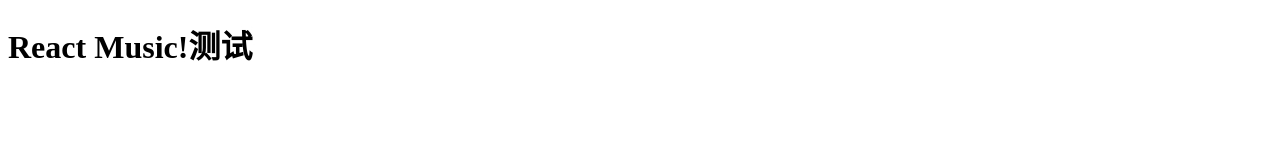
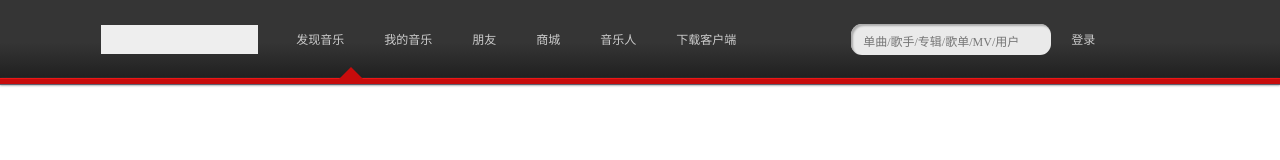
Before and after one commit to kooriko/reactmusic, a React app: page / in a window 1280 px wide. Built offline with nearby package versions, Linux system fonts and the light colour scheme.

Commit message:
写了不完整的 header

```diff
--- /dev/null
+++ b/src/css/header.css
@@ -0,0 +1,104 @@
+.g-header{
+	display: flex;
+	justify-content: center;
+	align-items: center;
+	flex-wrap: wrap;
+	background: linear-gradient(to bottom, #353535 50%, #1C1C1C);
+	font: 12px '微软雅黑';
+	color: #CCC;
+}
+.g-headLeft{
+	display: flex;
+	justify-content: center;
+	align-items: center;
+}
+.g-headLeft .u-home{
+	width: 157px;
+	height: 29px;
+	margin-right: 18px;
+	background: #EEE;
+}
+.g-headLeft .m-navigator{
+	display: flex;
+}
+.g-headLeft .m-navigator li{
+	position: relative;
+	padding: 30px 20px;
+}
+.g-headLeft .m-navigator li:hover{
+	background: linear-gradient(to bottom, #3D3D3D 50%, #1B1A1A);
+	box-shadow: 1px 0 #414141;
+}
+.g-headRight{
+	display: flex;
+	justify-content: flex-start;
+	align-items: center;
+}
+.g-headRight .u-search{
+	width: 180px;
+	height: 11px;
+	margin-right: 15px;
+	padding: 10px;
+	box-shadow: 2px 2px 2px #ABABAB inset;
+	border-radius: 11px;
+	background: #EAEAEA;
+}
+.g-headRight .u-search i{
+	width: 13px;
+	height: 13px;
+	background: #EEE;
+}
+.g-headRight .u-search input{
+	width: inherit;
+	border: none;
+	background: none;
+}
+.g-headRight .m-login{
+	position: relative;
+	padding: 5px;
+	cursor: pointer;
+}
+.g-headRight .m-login:hover ul{
+	display: flex;
+	z-index: 2;
+}
+.g-headRight .m-login:hover a{
+	text-decoration: underline;
+}
+.g-headRight .m-login ul{
+	display: none;
+	position: absolute;
+	top: 30px;
+	left: -30px;
+	flex-direction: column;
+	border: 1px solid #000;
+	border-radius: 3px;
+	box-shadow: 1px 1px 1px #404040 inset;
+	background: #2A2A2A;
+}
+.g-headRight .m-login ul:hover{
+	display: flex;
+}
+.g-headRight .m-login ul li{
+	width: 100px;
+	padding: 10px 30px;
+	line-height: 40px;
+}
+.m-redBar::before{
+	content: '';
+	position: absolute;
+	top: -12px;
+	left: 339px;
+	border-left: 12px solid transparent;
+	border-right: 12px solid transparent;
+	border-bottom: 12px solid #C70C0C;
+}
+.m-redBar{
+	position: relative;
+	width: 100%;
+	height: 5px;
+	border-top: 1px solid #EA1717;
+	border-bottom: 1px solid #5F5F6F;
+	box-shadow: 0 1px 2px 0 #B8B8B8;
+	background: #C70C0C;
+}
--- a/src/css/layout.css
+++ b/src/css/layout.css
@@ -17,7 +17,10 @@
     flex: 0 0 50%;
     max-width: 50%;
 }
-
+.width-66{
+    flex: 0 0 66%;
+    max-width: 66%;
+}
 .width-75{
     flex: 0 0 75%;
     max-width: 75%;
--- a/src/index.html
+++ b/src/index.html
@@ -2,7 +2,10 @@
 <html>
 	<head>
 		<meta charset="utf-8">
-		<title></title>
+		<link rel="stylesheet" href="./css/header.css">
+		<link rel="stylesheet" href="./css/reset.css">
+		<link rel="stylesheet" href="./css/layout.css">
+		<title>react music 利用 react 驱动的音乐站点</title>
 	</head>
 	<body>
 		<div id="root"></div>
--- a/src/js/app.js
+++ b/src/js/app.js
@@ -1,16 +1,13 @@
 import React from 'react';
+import Header from './header';
 
 export default class App extends React.Component{
 
-	clickHandle = () =>{
-		console.log(1);
-	}
-
 	render(){
 		return (
-			<header>
-				<h1 onClick={this.clickHandle}>React Music!测试</h1>
-			</header>
+			<div>
+				<Header/>
+			</div>
 		)
 	}
 }
--- /dev/null
+++ b/src/js/header.js
@@ -0,0 +1,50 @@
+import React from 'react';
+
+export default class Header extends React.Component{
+	state = {
+		hasLogined: false,
+	}
+
+	render(){
+		const loginModule = this.state.hasLogined ?
+		<div className="m-Logined">
+
+		</div> :
+		<div className="m-login">
+		<a>登录</a>
+			<ul>
+				<li>手机号登录</li>
+				<li>微信登录</li>
+				<li>QQ登录</li>
+				<li>新浪登录</li>
+				<li>网易邮箱账号登录</li>
+			</ul>
+		</div>
+
+		return (
+			<header className="g-header">
+				<div className="g-headLeft width-66">
+					<div className="u-home"></div>
+					<ul className="m-navigator">
+						<li>发现音乐</li>
+						<li>我的音乐</li>
+						<li>朋友</li>
+						<li>商城</li>
+						<li>音乐人</li>
+						<li>下载客户端</li>
+					</ul>
+				</div>
+
+				<div className="g-headRight width-33">
+					<div className="u-search">
+						<i/><input placeholder="单曲/歌手/专辑/歌单/MV/用户"/>
+					</div>
+					{loginModule}
+				</div>
+
+				<div className="m-redBar">
+				</div>
+			</header>
+		)
+	}
+}
```
